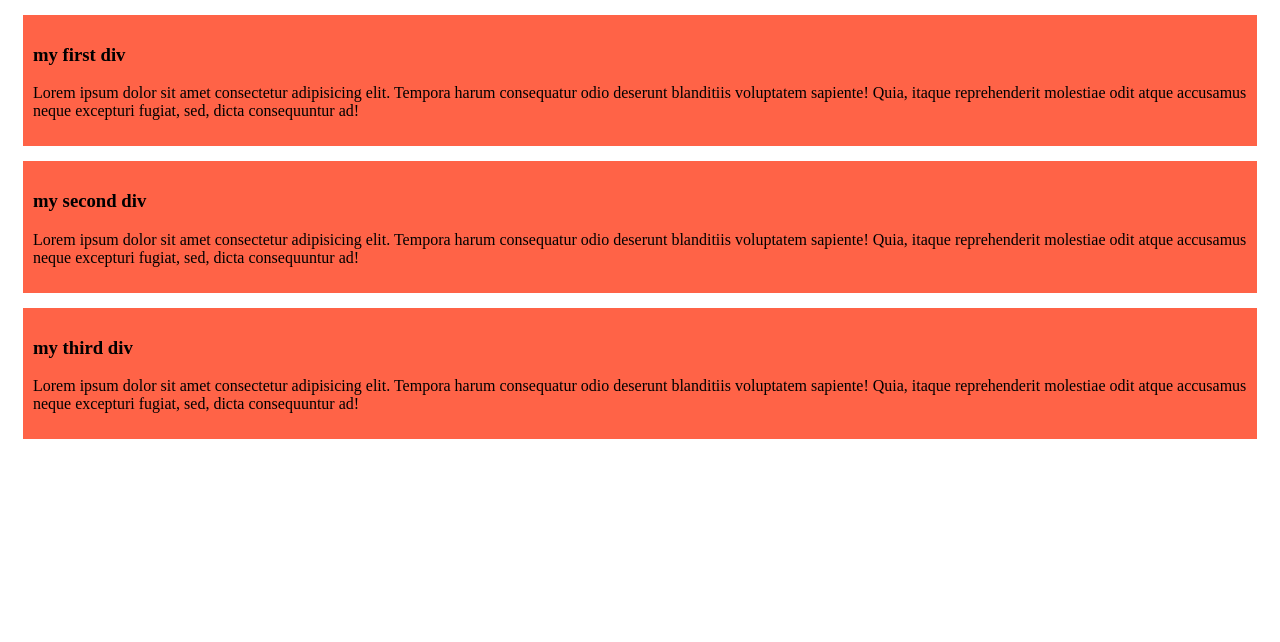
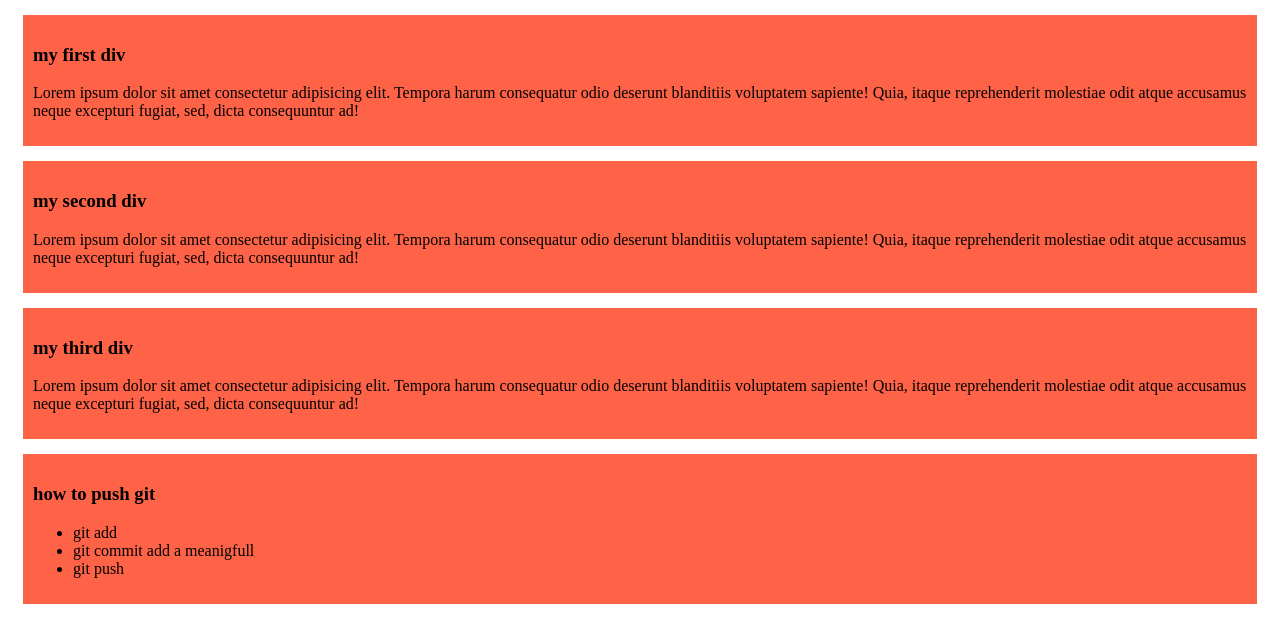
Before and after one commit to mdsijan1st-svg/my_simple_website, a plain HTML site: page index.html in a window 1280 px wide. Drawn offline with Linux system fonts and the light colour scheme.

Commit message:
third one

```diff
--- a/index.html
+++ b/index.html
@@ -19,5 +19,13 @@
         <h3>my third div</h3>
         <p>Lorem ipsum dolor sit amet consectetur adipisicing elit. Tempora harum consequatur odio deserunt blanditiis voluptatem sapiente! Quia, itaque reprehenderit molestiae odit atque accusamus neque excepturi fugiat, sed, dicta consequuntur ad!</p>
     </div>
+    <div>
+        <h3>how to push git</h3>
+        <ul>
+            <li>git add</li>
+            <li>git commit add a meanigfull</li>
+            <li>git push</li>
+        </ul>
+    </div>
 </body>
 </html>
```
